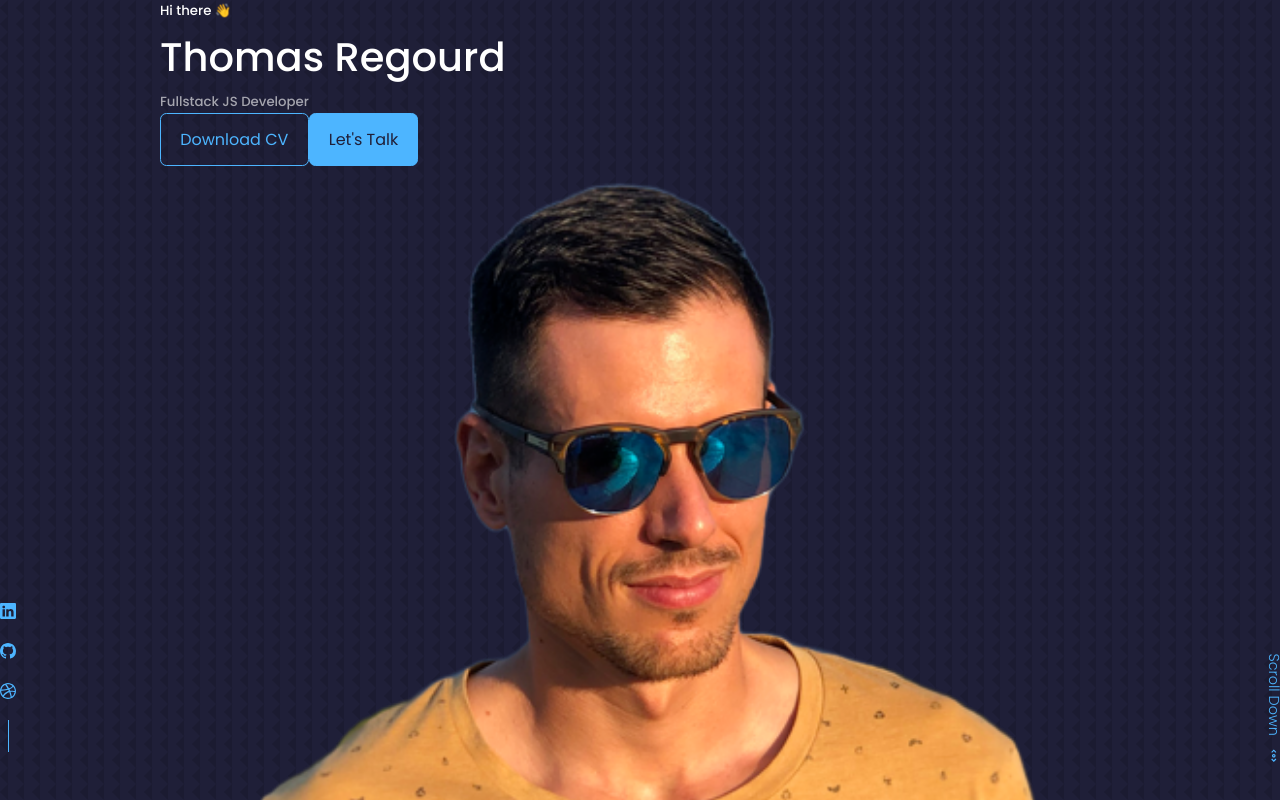
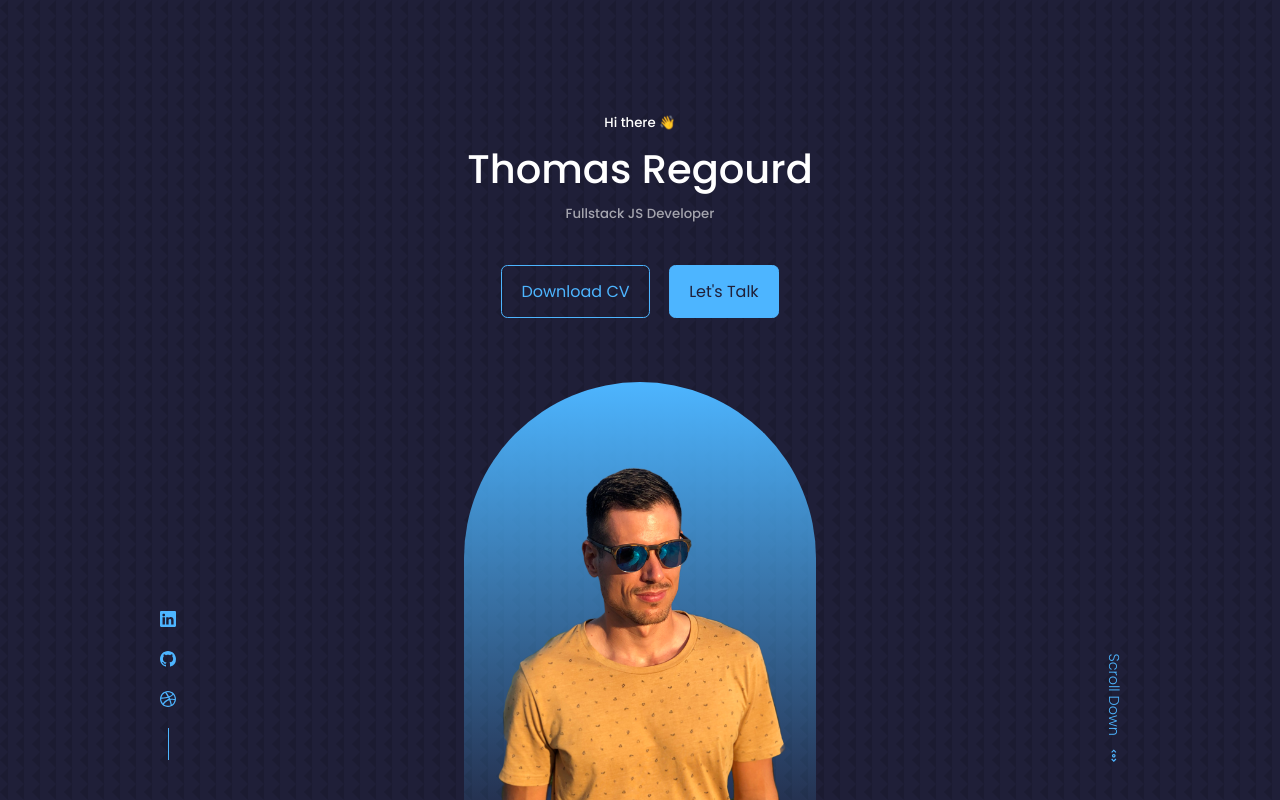
Before and after one commit to TRegourd/React-Portfolio, a React (Create React App) app: page / in a window 1280 px wide. Shown: the top 800 px of the page. Built offline with nearby package versions, Linux system fonts and the light colour scheme.

Commit message:
finished layout of header

```diff
--- a/src/components/header/Header.jsx
+++ b/src/components/header/Header.jsx
@@ -8,7 +8,7 @@ import { CgScrollH } from "react-icons/cg";
 const Header = () => {
   return (
     <header>
-      <div className="container header_container">
+      <div className="container header__container">
         <h5>Hi there 👋</h5>
         <h1>Thomas Regourd</h1>
         <h5 className="text-light">Fullstack JS Developer</h5>
@@ -17,7 +17,7 @@ const Header = () => {
         <div className="me">
           <img src={ME} alt="Thomas' Profile Picutre" />
         </div>
-        <a href="#contact" className="scroll_down">
+        <a href="#contact" className="scroll__down">
           Scroll Down <CgScrollH />
         </a>
       </div>
--- a/src/components/header/HeaderSocials.jsx
+++ b/src/components/header/HeaderSocials.jsx
@@ -3,7 +3,7 @@ import { BsLinkedin, BsGithub, BsDribbble } from "react-icons/bs";
 
 const HeaderSocials = () => {
   return (
-    <div className="header_socials">
+    <div className="header__socials">
       <a href="https://www.linkedin.com/in/thomasregourd/" target="_blank">
         <BsLinkedin />
       </a>
--- a/src/components/header/header.css
+++ b/src/components/header/header.css
@@ -1,25 +1,46 @@
+header {
+  height: 100vh;
+  padding-top: 7rem;
+  overflow: hidden;
+}
+
+.header__container {
+  text-align: center;
+  height: 100%;
+  position: relative;
+}
+
 /* ==== Header Social ==== */
 
-.header_socials {
+.header__socials {
   display: flex;
   flex-direction: column;
   align-items: center;
   gap: 0.8rem;
   position: absolute;
   left: 0;
-  bottom: 3rem;
+  bottom: 2.5rem;
 }
 
-.header_socials::after {
+.header__socials::after {
   content: "";
   width: 1px;
   height: 2rem;
   background: var(--color-primary);
 }
 
+/* ==== CTA ==== */
+
+.cta {
+  margin-top: 2.5rem;
+  display: flex;
+  gap: 1.2rem;
+  justify-content: center;
+}
+
 /* ==== Scroll Down ==== */
 
-.scroll_down {
+.scroll__down {
   position: absolute;
   right: -3rem;
   bottom: 5rem;
@@ -30,3 +51,18 @@
   align-items: center;
   gap: 0.8rem;
 }
+
+/* ==== Me ==== */
+
+.me {
+  background: linear-gradient(var(--color-primary), transparent);
+  width: 22rem;
+  height: 30rem;
+  position: absolute;
+  left: 50%;
+  transform: translateX(-50%);
+  margin-top: 4rem;
+  border-radius: 12rem 12rem 0 0;
+  overflow: hidden;
+  padding: 5rem 1.5rem 1.5rem 1.5rem;
+}
```
